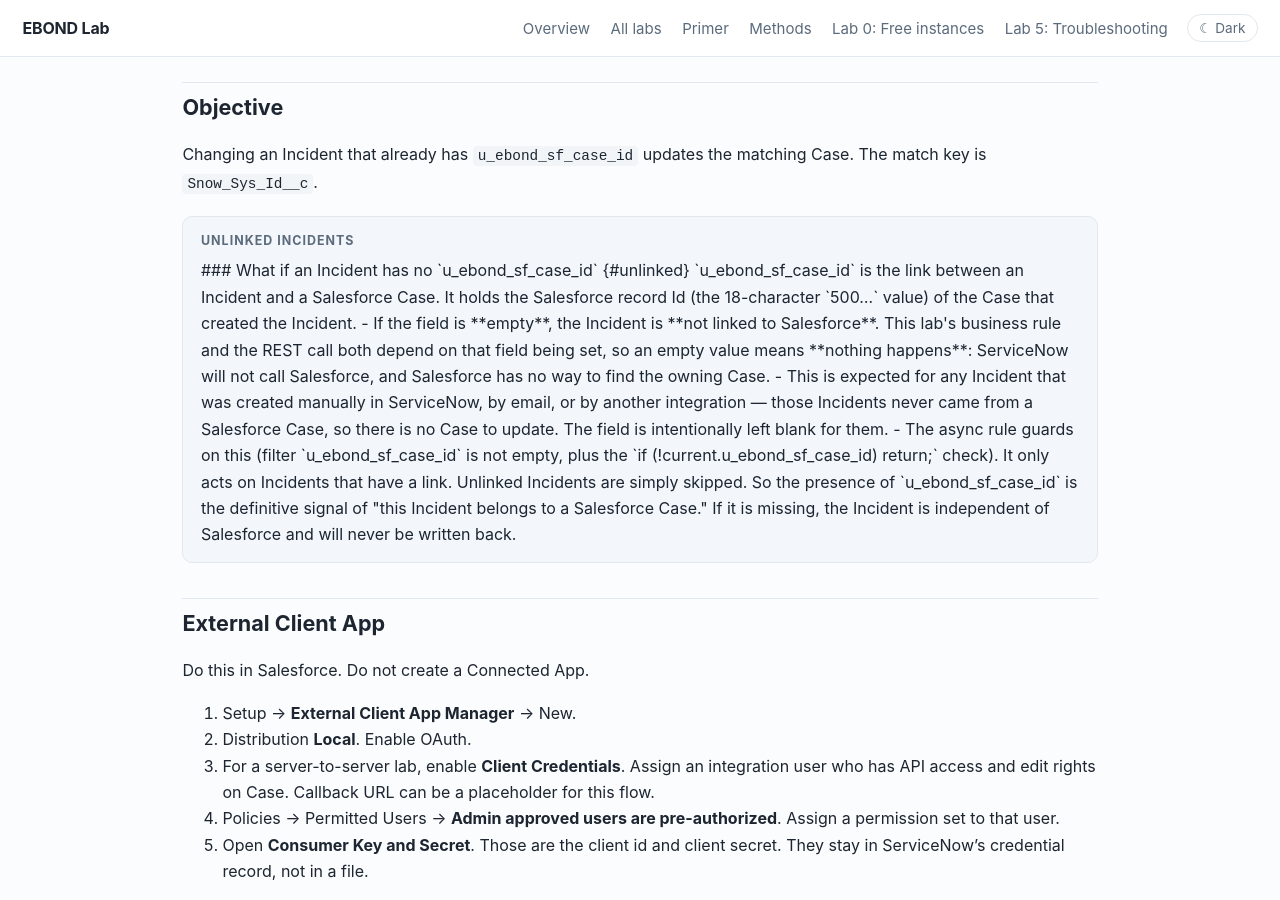
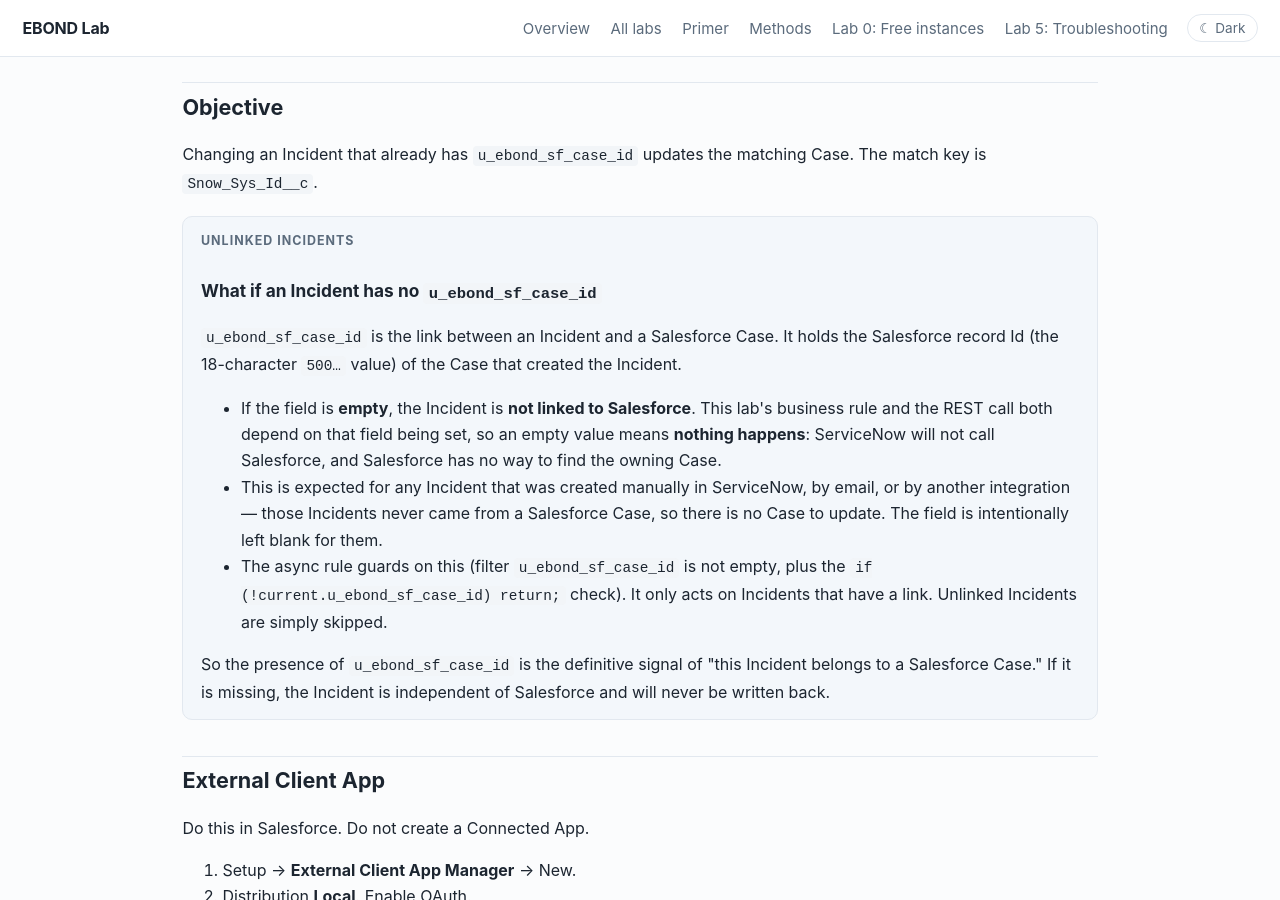
Before and after one commit to eltonaguiar/EBOND_ServiceNowSalesforce, a Jekyll site: the page built from site/labs/03-snow-to-salesforce.md, in a window 1280 px wide and 900 px high, scrolled down 547 px. Built offline with Jekyll 4.4.1, drawn with Linux system fonts in a browser that asks for light colours.

Commit message:
Lab 3: fix unlinked-incident section to use explicit HTML inside note div so border and anchor render

```diff
--- a/site/labs/03-snow-to-salesforce.md
+++ b/site/labs/03-snow-to-salesforce.md
@@ -34,16 +34,14 @@ Changing an Incident that already has `u_ebond_sf_case_id` updates the matching
 
 <div class="note">
 <span class="label">Unlinked Incidents</span>
-
-### What if an Incident has no `u_ebond_sf_case_id` {#unlinked}
-
-`u_ebond_sf_case_id` is the link between an Incident and a Salesforce Case. It holds the Salesforce record Id (the 18-character `500…` value) of the Case that created the Incident.
-
-- If the field is **empty**, the Incident is **not linked to Salesforce**. This lab's business rule and the REST call both depend on that field being set, so an empty value means **nothing happens**: ServiceNow will not call Salesforce, and Salesforce has no way to find the owning Case.
-- This is expected for any Incident that was created manually in ServiceNow, by email, or by another integration — those Incidents never came from a Salesforce Case, so there is no Case to update. The field is intentionally left blank for them.
-- The async rule guards on this (filter `u_ebond_sf_case_id` is not empty, plus the `if (!current.u_ebond_sf_case_id) return;` check). It only acts on Incidents that have a link. Unlinked Incidents are simply skipped.
-
-So the presence of `u_ebond_sf_case_id` is the definitive signal of "this Incident belongs to a Salesforce Case." If it is missing, the Incident is independent of Salesforce and will never be written back.
+<h3 id="unlinked">What if an Incident has no <code>u_ebond_sf_case_id</code></h3>
+<p><code>u_ebond_sf_case_id</code> is the link between an Incident and a Salesforce Case. It holds the Salesforce record Id (the 18-character <code>500…</code> value) of the Case that created the Incident.</p>
+<ul>
+<li>If the field is <strong>empty</strong>, the Incident is <strong>not linked to Salesforce</strong>. This lab's business rule and the REST call both depend on that field being set, so an empty value means <strong>nothing happens</strong>: ServiceNow will not call Salesforce, and Salesforce has no way to find the owning Case.</li>
+<li>This is expected for any Incident that was created manually in ServiceNow, by email, or by another integration — those Incidents never came from a Salesforce Case, so there is no Case to update. The field is intentionally left blank for them.</li>
+<li>The async rule guards on this (filter <code>u_ebond_sf_case_id</code> is not empty, plus the <code>if (!current.u_ebond_sf_case_id) return;</code> check). It only acts on Incidents that have a link. Unlinked Incidents are simply skipped.</li>
+</ul>
+<p>So the presence of <code>u_ebond_sf_case_id</code> is the definitive signal of "this Incident belongs to a Salesforce Case." If it is missing, the Incident is independent of Salesforce and will never be written back.</p>
 </div>
 
 ## External Client App {#eca}
```
